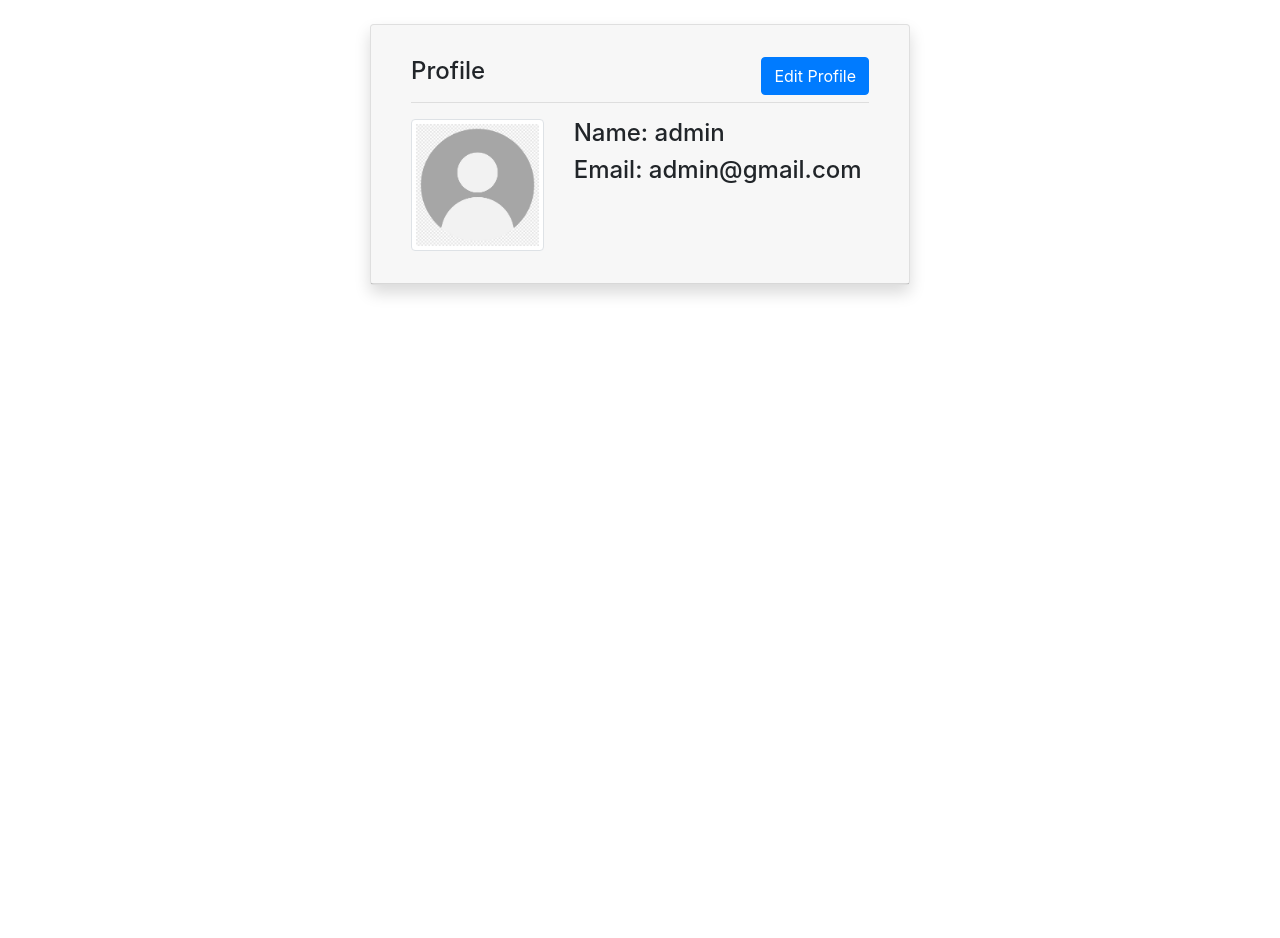
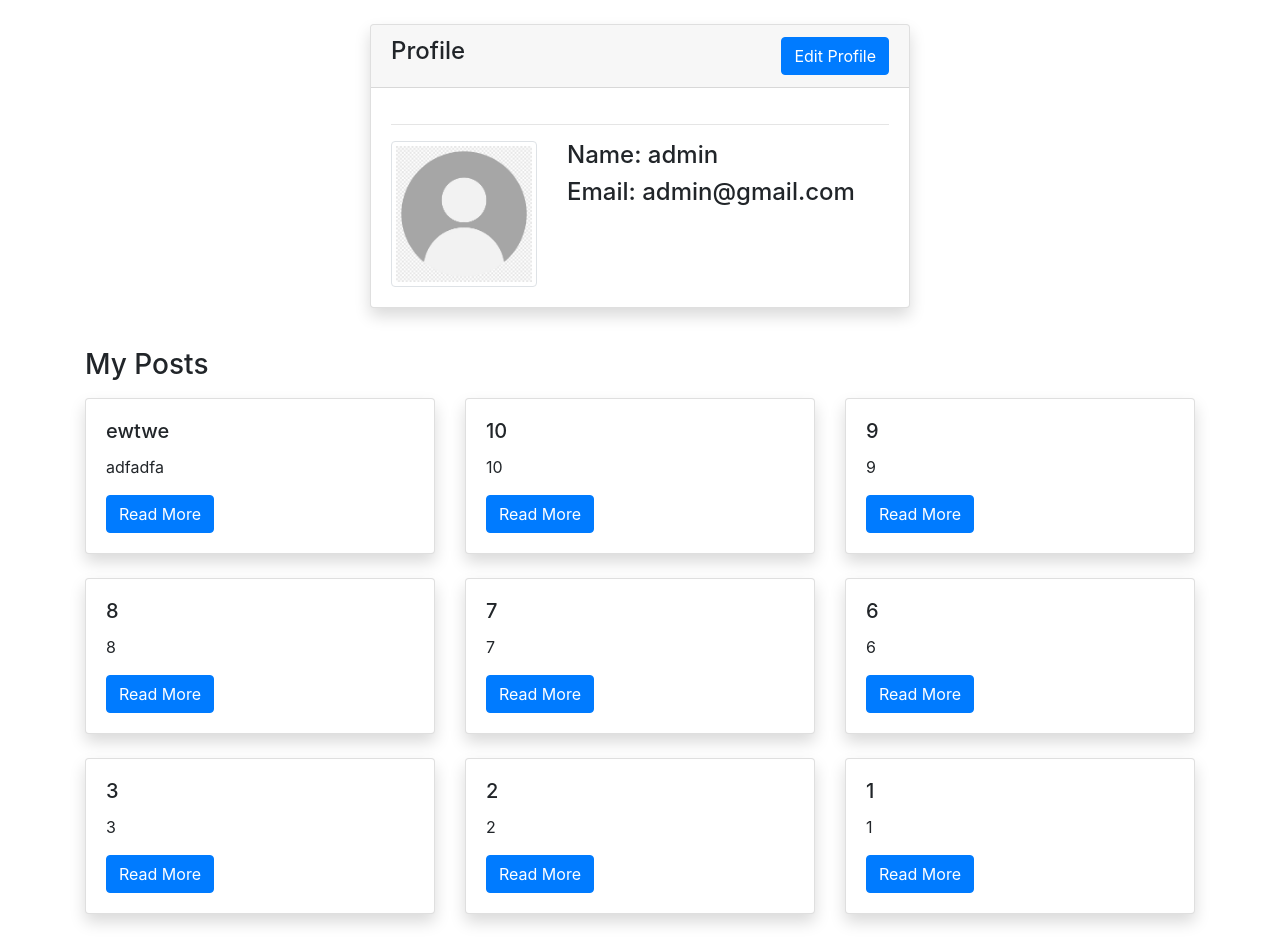
Before and after one commit to PlusNguyn/django-tiny-app, a Django app: page /profile/ in a window 1280 px wide. Shown: the part 56-994 px from the top of the page. Before the commit the page ends 352 px from the top, so only its background shows below. Run offline with Django 5.2, Linux system fonts and the light colour scheme; a user stored in the database is signed in; data comes from the database, SQL or seed files in the repository; both versions use the stored data as it was after the commit; some libraries are stand-ins or nearby versions.

Commit message:
Add user posts display to profile page and clean up code

```diff
--- a/blogapp/blog/views.py
+++ b/blogapp/blog/views.py
@@ -1,8 +1,7 @@
 from django.shortcuts import render, redirect
 from .models import PostModel
 from .forms import PostModelForm, PostUpdateForm
-from django.core.paginator import Paginator, EmptyPage, PageNotAnInteger
-
+from django.core.paginator import Paginator
 
 def index(request):
     posts = PostModel.objects.all()
--- a/blogapp/templates/users/profile.html
+++ b/blogapp/templates/users/profile.html
@@ -1,38 +1,52 @@
 {% extends 'partials/base.html' %}
-{% block title %}Profile Page{% endblock%}
-{%load crispy_forms_tags %}
+{% block title %}Profile Page{% endblock %}
+{% load crispy_forms_tags %}
 {% block content %}
 <div class="container">
     <div class="row mt-5 pt-3">
         <div class="col-md-6 offset-md-3">
             <div class="card my-3 shadow">
                 <div class="card-header">
-                <div class="card-body">
                     <span class="h4">Profile</span>
                     <!-- <span><a class="btn btn-info btn-sm float-right" href="">Edit Profile</a></span> -->
                     <!-- Button trigger modal -->
                     <button type="button" class="btn btn-primary float-right" data-toggle="modal" data-target="#exampleModal">
                         Edit Profile
                     </button>
+                </div>
+                <div class="card-body">
                     <hr>
                     <div class="row">
                         <div class="col-md-4">
                             <img class="img-thumbnail" src="{{ user.profilemodel.image.url }}" alt="profile-img">
                         </div>
                         <div class="col-md-8">
-                            <h4>Name: {{user.username}}</h4>
-                            <h4>Email: {{user.email}}</h4>
-
+                            <h4>Name: {{ user.username }}</h4>
+                            <h4>Email: {{ user.email }}</h4>
+                        </div>
                     </div>
                 </div>
             </div>
         </div>
     </div>
 
+    <h3 class="mt-4 mb-3">My Posts</h3>
+
+
+    <div class="row">
+      {% for post in post_uploaded %}
+      <div class="col-md-4">
+        <div class="card mb-4 shadow">
+          <!-- <img class="card-img-top" src="{{ post.image.url }}" alt="Post image"> -->
+          <div class="card-body">
+            <h5 class="card-title">{{ post.title }}</h5>
+            <p class="card-text">{{ post.content|truncatewords:20 }}</p>
+            <a href="{% url 'blog-post-detail' post.id %}" class="btn btn-primary">Read More</a>
           </div>
         </div>
-
-
+      </div>
+      {% endfor %}
+    </div>
 
     <!-- Modal -->
     <div class="modal fade" id="exampleModal" tabindex="-1" aria-labelledby="exampleModalLabel" aria-hidden="true">
@@ -47,13 +61,11 @@
                 <div class="modal-body">
                     <div class="row">
                         <div class="col-md-4">
-              <img class="img-thumbnail" src="{{ user.profilemodel.image.url}}" alt="">
+                            <img class="img-thumbnail" src="{{ user.profilemodel.image.url }}" alt="">
                         </div>
                         <div class="col-md-8">
                             <form method="POST" enctype="multipart/form-data">
-                {% csrf_token %}
-                {{ u_form|crispy }}
-                {{ p_form|crispy }}
+                                {% csrf_token %} {{ u_form|crispy }} {{ p_form|crispy }}
                                 <div class="modal-footer">
                                     <button type="button" class="btn btn-secondary btn-sm" data-dismiss="modal">Cancel</button>
                                     <button type="submit" class="btn btn-primary btn-sm">Save changes</button>
@@ -62,10 +74,7 @@
                         </div>
                     </div>
                 </div>
-        <!-- <div class="modal-footer">
-          <button type="button" class="btn btn-secondary btn-sm" data-dismiss="modal">Cancel</button>
-          <button type="button" class="btn btn-primary btn-sm">Save changes</button>
-        </div> -->
+            </div>
         </div>
     </div>
 </div>
--- a/blogapp/users/views.py
+++ b/blogapp/users/views.py
@@ -2,6 +2,7 @@ from django.shortcuts import render, redirect
 from django.contrib.auth.forms import UserCreationForm
 from .forms import SignUpForm, UserUpdateForm, ProfileUpdateForm
 from django.contrib.auth import logout
+from blog.models import PostModel
 
 def sign_up(request):
     if request.method == 'POST':
@@ -30,8 +31,21 @@ def profile(request):
         u_form = UserUpdateForm(instance=request.user)
         p_form = ProfileUpdateForm(instance=request.user.profilemodel)
 
+    post_uploaded = PostModel.objects.filter(author=request.user)
+
+
+
     context = {
         'u_form': u_form,
-        'p_form': p_form
+        'p_form': p_form,
+        'post_uploaded': post_uploaded
     }
     return render(request, 'users/profile.html', context)
+
+
+# from django.shortcuts import render
+# from blog.models import PostModel
+
+# def profile_view(request):
+#     posts = PostModel.objects.filter(author=request.user)
+#     return render(request, 'users/profile.html', {'posts': posts})
```
Also changed, not shown: blogapp/db.sqlite3. Lines whose indentation alone changed are shown as unchanged.
